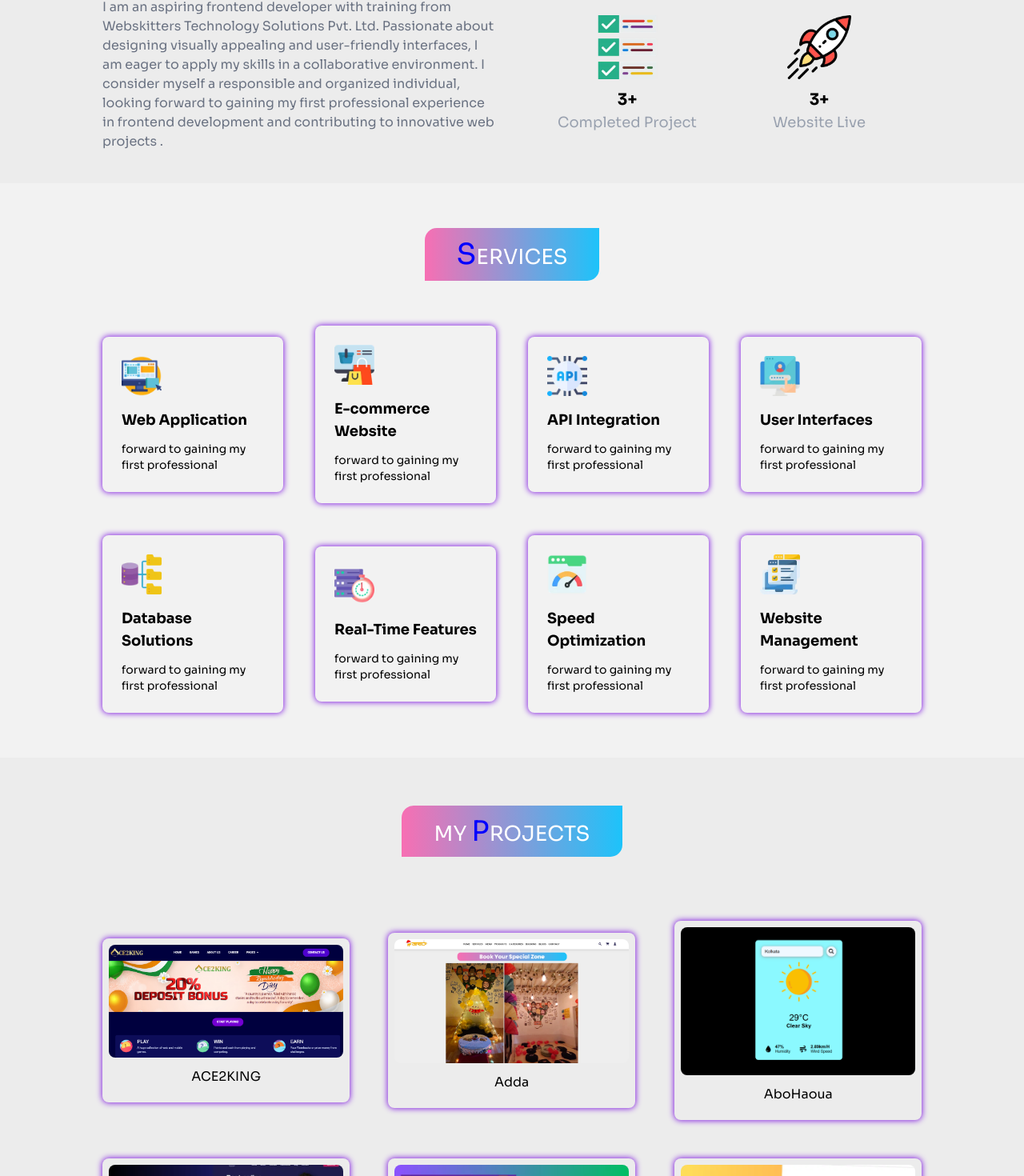
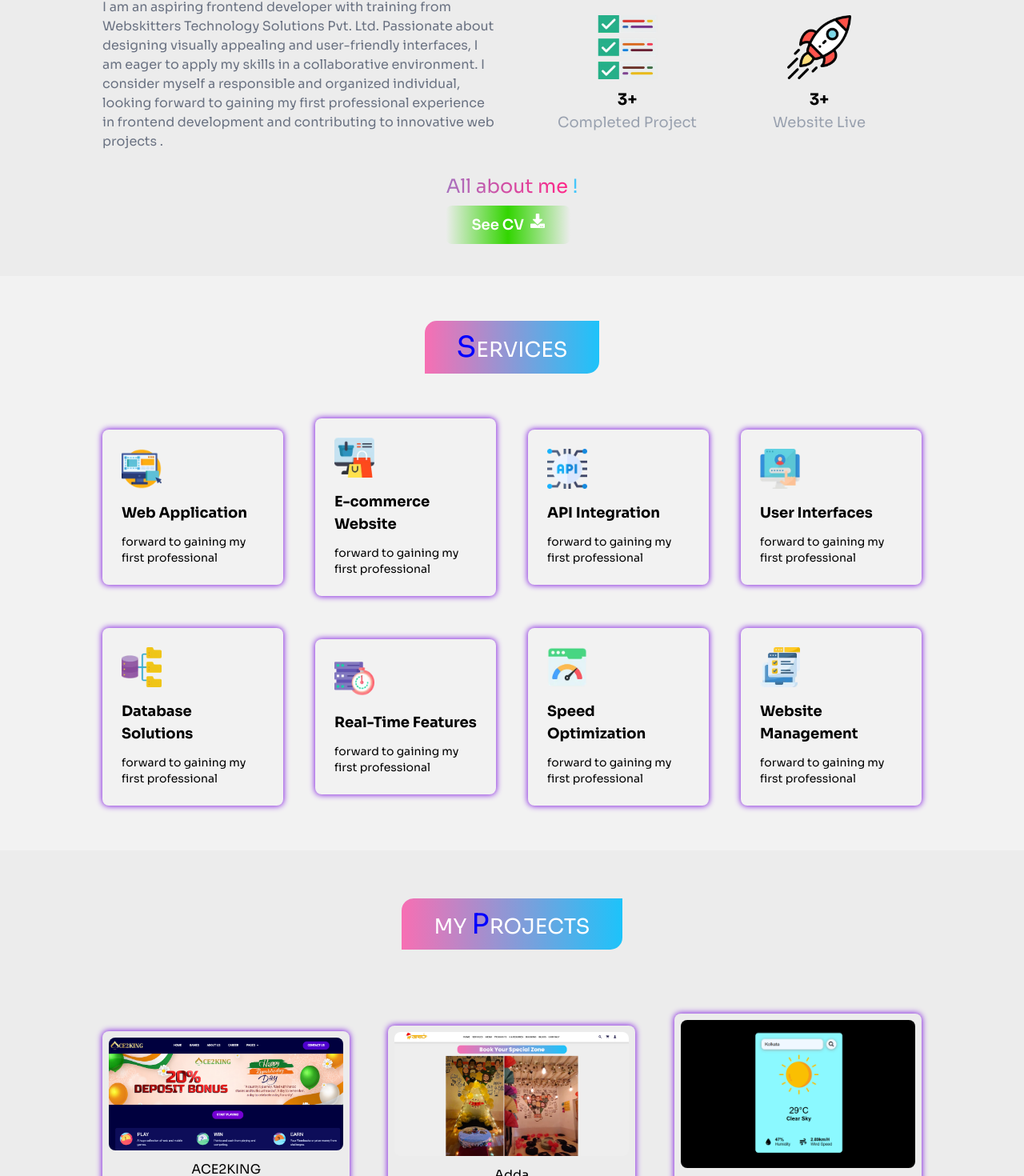
Before and after one commit to sahilproject/sahilportfolio.in, a Next.js app: page / in a window 1280 px wide. Shown: the part 1192-2662 px from the top of the page at 80% size. Built offline with nearby package versions, Linux system fonts and the light colour scheme.

Commit message:
first commit

```diff
--- a/app/Components/Home/About/About.tsx
+++ b/app/Components/Home/About/About.tsx
@@ -2,6 +2,8 @@ import React from "react";
 import "./About.css";
 import { aboutInfo } from "@/Data/data";
 import Image from "next/image";
+import Link from "next/link";
+import { FaDownload } from "react-icons/fa";
 
 
 
@@ -48,6 +50,26 @@ const About = () => {
         </div>
       </div>
       </div>
+      <div data-aos="fade-left" className="flex justify-center text-[blue] pt-7 text-bold ">
+        <h3><span className="text-2xl shining-text">All about me !</span><span><button
+              data-aos="fade-up"
+              className=" md:px-8 md:py-2.5 px-6 py-1.5 text-black font-semibold text-sm md:text-lg transition-al duration-200 rounded-lg mt-2 bg-blue-700 hover:bg-blue-900 flex item-center space-x-2 "
+              style={{
+                color:"white",
+                background:
+               "linear-gradient(90deg, rgba(255, 255, 255, 0.05) 0%, rgb(50, 213, 0) 50%, rgba(255,255,255,0) 100%)",
+              }}
+            >
+              <Link
+                href={
+                  "https://drive.google.com/file/d/1Cy0fO_QtQF_zNN3RGz6RzDW54XSWNA-7/view?usp=sharing"
+                }
+              >
+                <span className="cursor-pointer">See CV</span>
+              </Link>
+              <FaDownload />
+            </button></span></h3>
+        </div>
     </div>
 
 
--- a/app/Components/Home/Projects/Project.tsx
+++ b/app/Components/Home/Projects/Project.tsx
@@ -20,7 +20,8 @@ const Project = () => {
                data-aos-easing="ease-in-sine" key={project.id} className="s-dow bg--950 p-2 rounded-lg ">
                 <Link href={project.url} target="_blank">
                    <Image src={project.image} alt="project" className="w-full rounded-lg" width={300} height={200}/>
-                   <h2 className="text-center py-3">{project.name}</h2>
+                   <h2 className="text-center pt-3">{project.name}</h2>
+                   <h2 className="text-center ">Live ↗️</h2>
                 </Link>
 
                </div>
--- a/app/globals.css
+++ b/app/globals.css
@@ -80,7 +80,7 @@
 /* Continuous letter-by-letter typing effect */
 .typewriter-loop {
   position: relative;
-  animation: typewriter-loop 4s steps(18, end) infinite, blink-caret 0.75s  infinite;
+  animation: typewriter-loop 4s steps(30, end) infinite, blink-caret 0.75s  infinite;
   white-space: nowrap;
   overflow: hidden;
   border-right: 2px solid black; /* Cursor effect */
@@ -92,7 +92,7 @@
     width: 0;
   }
   50% {
-    width: 65%;
+    width: 85%;
   }
 }
 
```
